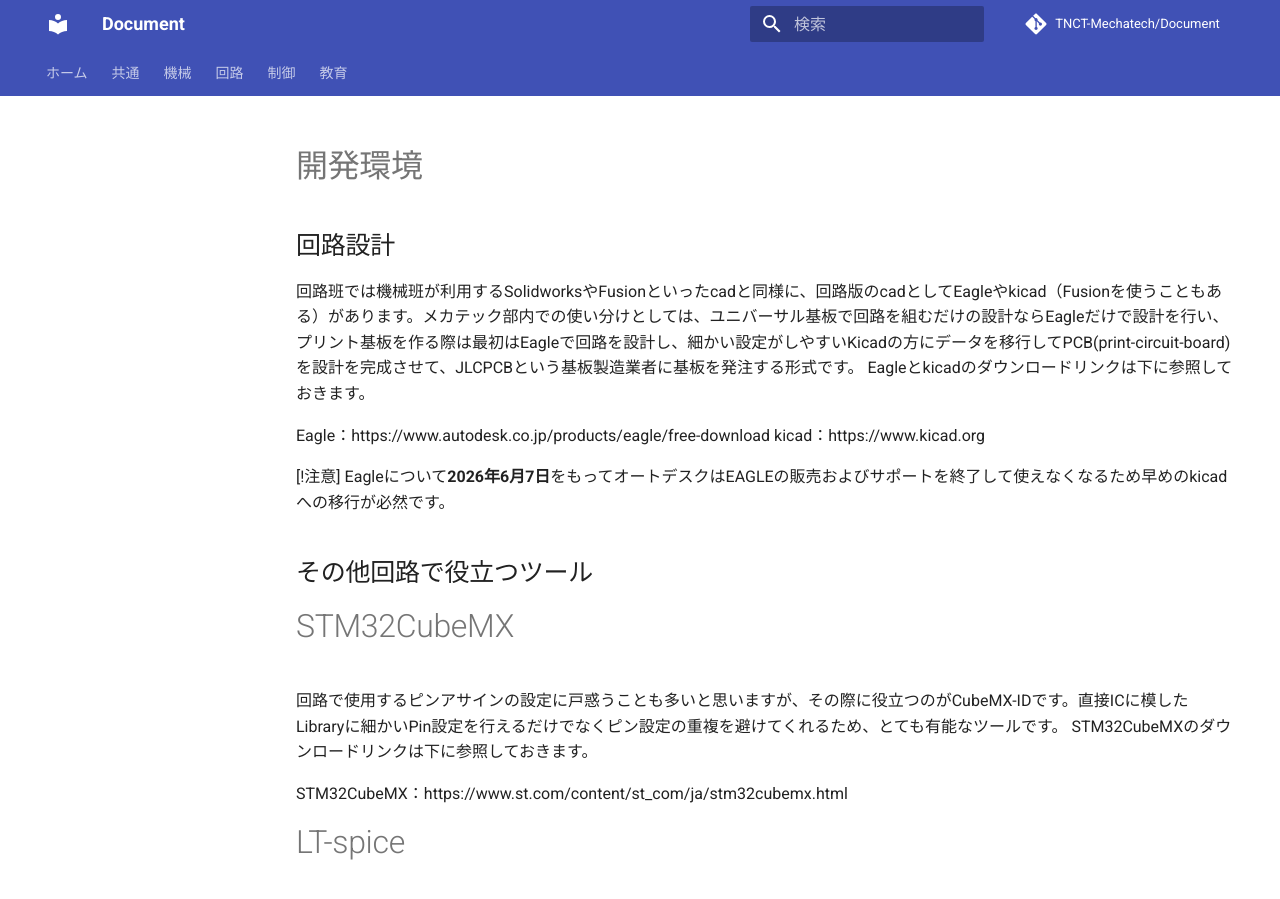
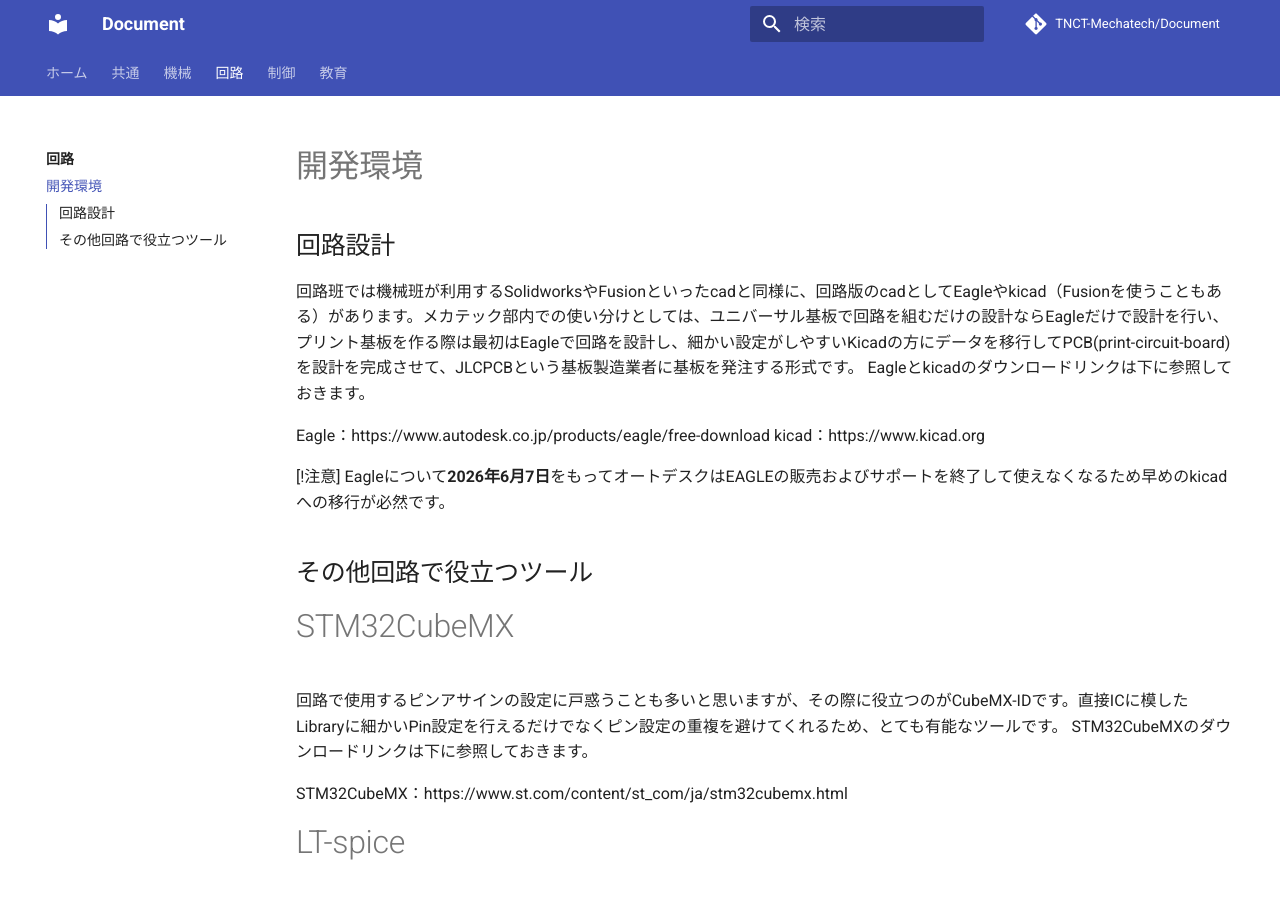
Before and after one commit to TNCT-Mechatech/Document, an MkDocs documentation site: the page built from docs/circuit/development-environment/index.md, in a window 1280 px wide and 900 px high. Built offline with MkDocs 1.6.1 and Material for MkDocs 9.7.7, drawn with Linux system fonts in a browser that asks for light colours; comment, search, counter and statistics services are not loaded; some of the changed lines change nothing that is shown.

Commit message:
feat:開発環境についてのドキュメントの追加

```diff
--- a/mkdocs.yml
+++ b/mkdocs.yml
@@ -18,6 +18,7 @@
       - mechanical/index.md
   - 回路:
       - circuit/index.md
+      - 開発環境: circuit/development-environment/index.md
   - 制御:
       - control/index.md
       - Jetson Orin Nano:
```
